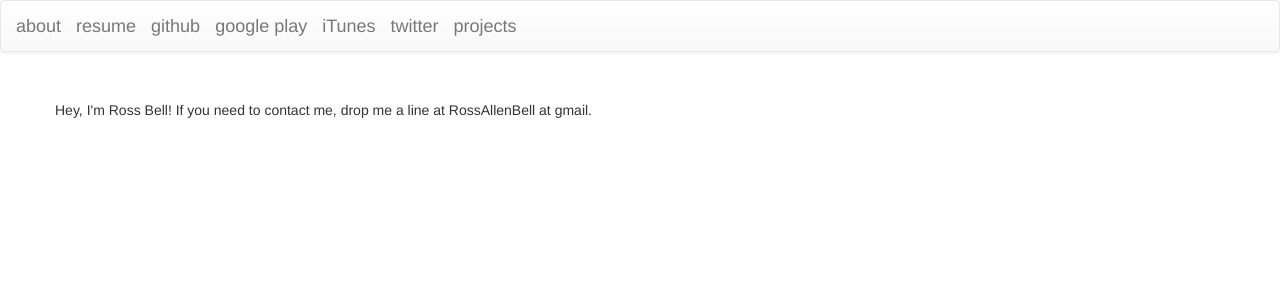
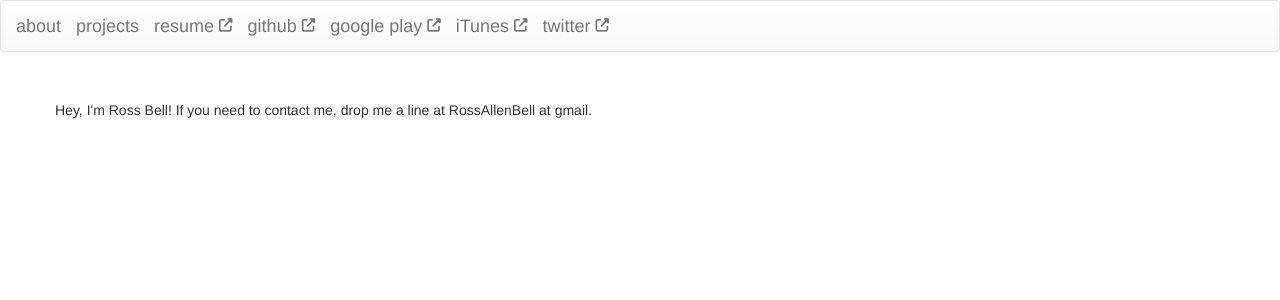
Before and after one commit to RossAllenBell/rossallenbell.github.io, a PHP site: page / in a window 1280 px wide. Shown: the top 300 px of the page. Run offline with PHP 8.4, Linux system fonts and the light colour scheme; some libraries are stand-ins or nearby versions.

Commit message:
Change links

```diff
--- a/css.css
+++ b/css.css
@@ -1,5 +1,5 @@
 img {
-    box-shadow: 0 0 20px black;
+    box-shadow: 0 0 10px black;
 }
 
 body {
--- a/index.html
+++ b/index.html
@@ -1,16 +1,14 @@
 <html>
   <head profile="http://www.w3.org/2005/10/profile">
     <link rel="icon" type="image/png" href="./images/myicon.png" />
-    <!-- Latest compiled and minified CSS -->
+
     <link rel="stylesheet" href="https://maxcdn.bootstrapcdn.com/bootstrap/3.3.6/css/bootstrap.min.css" integrity="sha384-1q8mTJOASx8j1Au+a5WDVnPi2lkFfwwEAa8hDDdjZlpLegxhjVME1fgjWPGmkzs7" crossorigin="anonymous">
-
-    <!-- Optional theme -->
     <link rel="stylesheet" href="https://maxcdn.bootstrapcdn.com/bootstrap/3.3.6/css/bootstrap-theme.min.css" integrity="sha384-fLW2N01lMqjakBkx3l/M9EahuwpSfeNvV63J5ezn3uZzapT0u7EYsXMjQV+0En5r" crossorigin="anonymous">
 
+    <script src="https://kit.fontawesome.com/72669e7e99.js"></script>
     <script src="https://code.jquery.com/jquery-2.2.1.min.js"></script>
+    <script src="https://maxcdn.bootstrapcdn.com/bootstrap/3.3.6/js/bootstrap.min.js" integrity="sha384-0mSbJDEHialfmuBBQP6A4Qrprq5OVfW37PRR3j5ELqxss1yVqOtnepnHVP9aJ7xS" crossorigin="anonymous"></script>
 
-    <!-- Latest compiled and minified JavaScript -->
-    <script src="https://maxcdn.bootstrapcdn.com/bootstrap/3.3.6/js/bootstrap.min.js" integrity="sha384-0mSbJDEHialfmuBBQP6A4Qrprq5OVfW37PRR3j5ELqxss1yVqOtnepnHVP9aJ7xS" crossorigin="anonymous"></script>
 
     <link rel="stylesheet" type="text/css" href="css.css" />
 
@@ -21,12 +19,12 @@
       <div class="container-fluid">
         <div class="navbar-header">
           <a class="navbar-brand" href="./index.html">about</a>
-          <a class="navbar-brand" href="https://docs.google.com/document/d/1CK-nYaCqDj16hICdoCI7X06MqAHthMkVC_Or4B4oU40">resume</a>
-          <a class="navbar-brand" href="https://github.com/RossAllenBell">github</a>
-          <a class="navbar-brand" href="https://play.google.com/store/apps/developer?id=Ross+Bell">google play</a>
-          <a class="navbar-brand" href="https://itunes.apple.com/us/artist/ross-bell/id660914607">iTunes</a>
-          <a class="navbar-brand" href="https://twitter.com/RossAllenBell">twitter</a>
           <a class="navbar-brand" href="./projects.html">projects</a>
+          <a class="navbar-brand" target="_blank" href="https://docs.google.com/document/d/1CK-nYaCqDj16hICdoCI7X06MqAHthMkVC_Or4B4oU40">resume <i class="fas fa-xs fa-external-link-alt"></i></a>
+          <a class="navbar-brand" target="_blank" href="https://github.com/RossAllenBell">github <i class="fas fa-xs fa-external-link-alt"></i></a>
+          <a class="navbar-brand" target="_blank" href="https://play.google.com/store/apps/developer?id=Ross+Bell">google play <i class="fas fa-xs fa-external-link-alt"></i></a>
+          <a class="navbar-brand" target="_blank" href="https://itunes.apple.com/us/artist/ross-bell/id660914607">iTunes <i class="fas fa-xs fa-external-link-alt"></i></a>
+          <a class="navbar-brand" target="_blank" href="https://twitter.com/RossAllenBell">twitter <i class="fas fa-xs fa-external-link-alt"></i></a>
         </div>
       </div>
     </nav>
```
Also changed, not shown: projects.html (+8 -10 lines).
